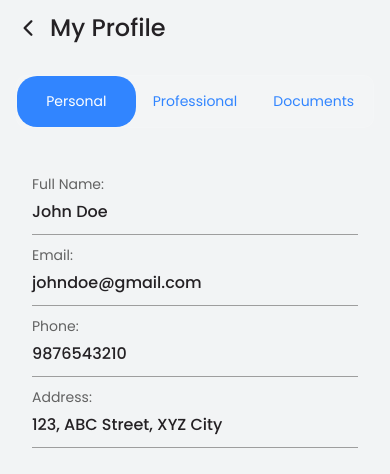
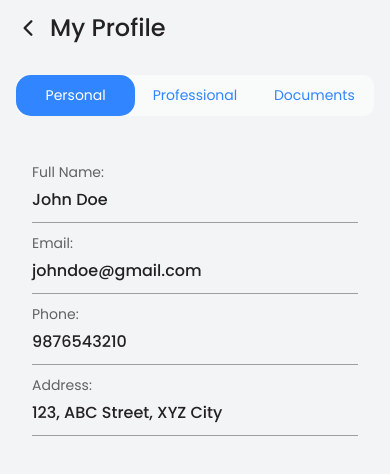
Before and after one commit to kunjladumor/HR-Attendee, a React Native app: screen /MyProfile in a window 390 px wide. Shown: the top 474 px of the page. Built offline with nearby package versions, Linux system fonts and the light colour scheme; what react-native-appwrite would draw is missing.

Commit message:
Refactor tab styles in Tabs.js

```diff
--- a/src/components/Tabs.js
+++ b/src/components/Tabs.js
@@ -41,22 +41,19 @@ const Tabs = ({ tabs }) => {
 const TabsStyle = StyleSheet.create({
   tabContainer: {
     flexDirection: "row",
-    borderWidth: 1,
-    borderColor: `${colors.neutral10}1A`,
     borderRadius: 10,
     marginTop: 10,
-    backgroundColor: `${colors.neutral10}1A`,
+    backgroundColor: colors.surface + "80",
   },
   tab: {
     flex: 1,
     padding: 10,
-    paddingVertical: 15,
     alignItems: "center",
     justifyContent: "center",
   },
   activeTab: {
     backgroundColor: colors.primary,
-    borderRadius: 20,
+    borderRadius: 15,
   },
   tabText: {
     fontSize: 14,
```
